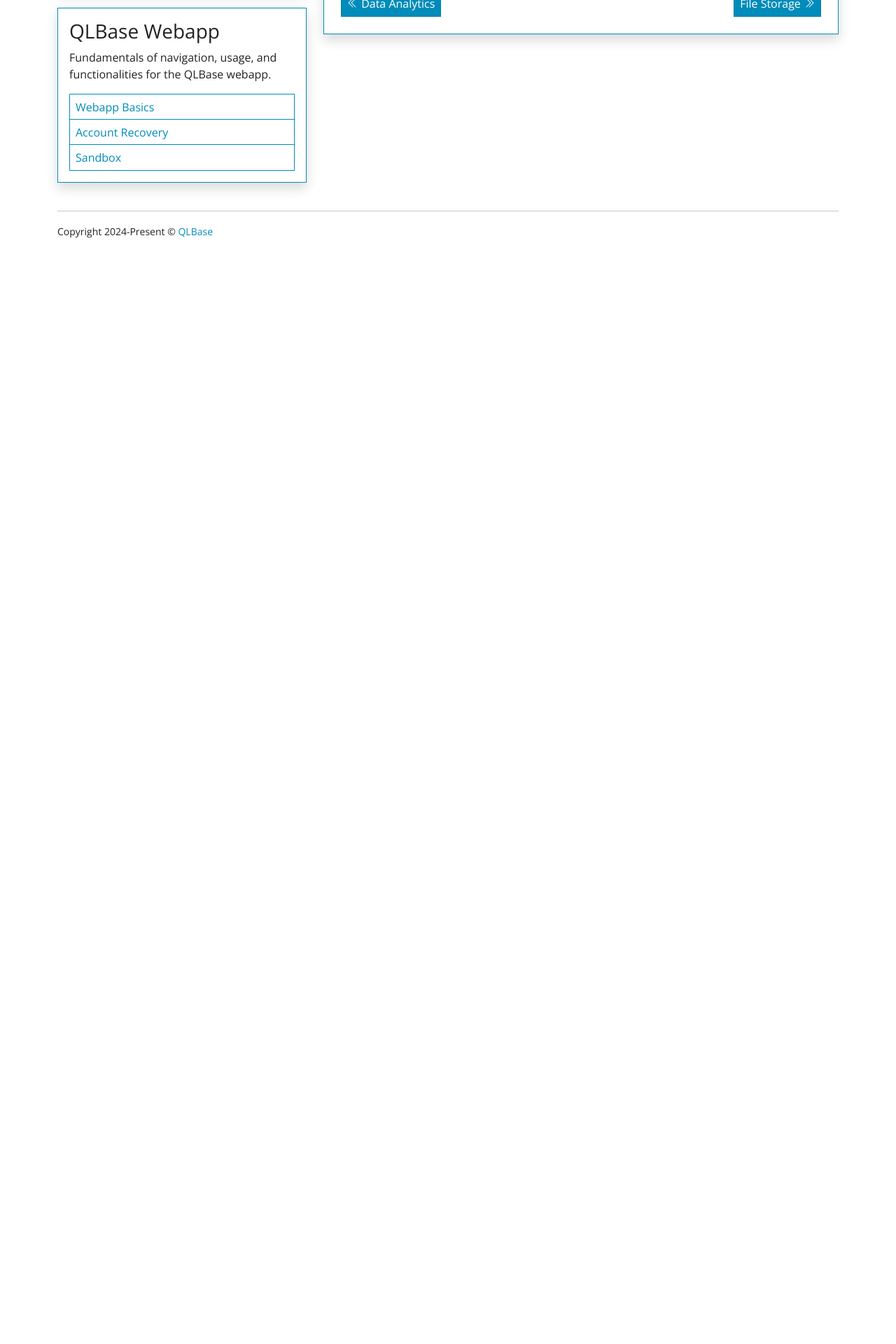
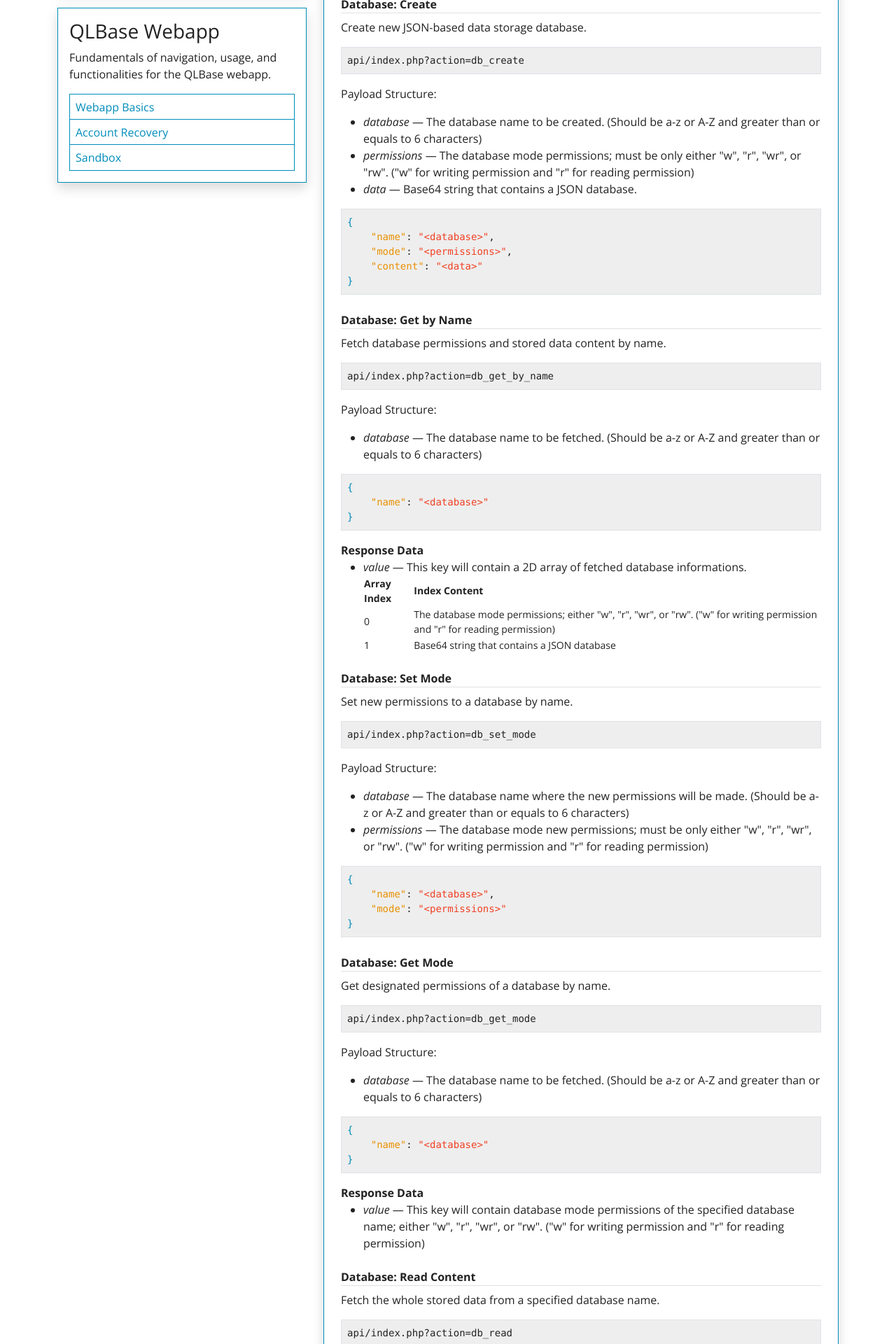
Before and after one commit to nthnn/QLBase, a Vue app in the folder documentations/: page /database in a window 1280 px wide. Shown: the part 800-2720 px from the top of the page at 70% size. Before the commit the page ends 1190 px from the top, so only its background shows below. Built offline with nearby package versions, Linux system fonts and the light colour scheme.

Commit message:
Complete Database API documentations.

```diff
--- a/documentations/src/views/Database.vue
+++ b/documentations/src/views/Database.vue
@@ -44,6 +44,183 @@
 
     <h4 class="border-bottom">📡 Authentication API Calls</h4>
     <hr/>
+
+    <b class="mt-4 mb-2 d-block border-bottom fw-bold">Database: Create</b>
+    <p>Create new JSON-based data storage database.</p>
+    <pre class="bg-secondary border-gray border rounded p-2">api/index.php?action=db_create</pre>
+
+    <p>Payload Structure:</p>
+    <ul>
+        <li><i>database</i> &mdash; The database name to be created. (Should be a-z or A-Z and greater than or equals to 6 characters)</li>
+        <li><i>permissions</i> &mdash; The database mode permissions; must be only either &quot;w&quot;, &quot;r&quot;, &quot;wr&quot;, or &quot;rw&quot;. (&quot;w&quot; for writing permission and &quot;r&quot; for reading permission)</li>
+        <li><i>data</i> &mdash; Base64 string that contains a JSON database.</li>
+    </ul>
+
+    <pre class="bg-secondary border-gray border rounded p-2"><span class="text-primary">{</span>
+    <span class="text-warning">"name"</span>: <span class="text-danger">"&lt;database&gt;"</span>,
+    <span class="text-warning">"mode"</span>: <span class="text-danger">"&lt;permissions&gt;"</span>,
+    <span class="text-warning">"content"</span>: <span class="text-danger">"&lt;data&gt;"</span>
+<span class="text-primary">}</span></pre>
+
+    <b class="mt-4 mb-2 d-block border-bottom fw-bold">Database: Get by Name</b>
+    <p>Fetch database permissions and stored data content by name.</p>
+    <pre class="bg-secondary border-gray border rounded p-2">api/index.php?action=db_get_by_name</pre>
+
+    <p>Payload Structure:</p>
+    <ul>
+        <li><i>database</i> &mdash; The database name to be fetched. (Should be a-z or A-Z and greater than or equals to 6 characters)</li>
+    </ul>
+
+    <pre class="bg-secondary border-gray border rounded p-2"><span class="text-primary">{</span>
+    <span class="text-warning">"name"</span>: <span class="text-danger">"&lt;database&gt;"</span>
+<span class="text-primary">}</span></pre>
+
+    <b>Response Data</b>
+    <ul>
+        <li>
+            <i>value</i> &mdash; This key will contain a 2D array of fetched database informations.
+            <table class="table table-hover">
+                <tr>
+                    <th>Array Index</th>
+                    <th>Index Content</th>
+                </tr>
+                <tr>
+                    <td>0</td>
+                    <td>The database mode permissions; either "w", "r", "wr", or "rw". ("w" for writing permission and "r" for reading permission)</td>
+                </tr>
+                <tr>
+                    <td>1</td>
+                    <td>Base64 string that contains a JSON database</td>
+                </tr>
+            </table>
+        </li>
+    </ul>
+
+    <b class="mt-4 mb-2 d-block border-bottom fw-bold">Database: Set Mode</b>
+    <p>Set new permissions to a database by name.</p>
+    <pre class="bg-secondary border-gray border rounded p-2">api/index.php?action=db_set_mode</pre>
+
+    <p>Payload Structure:</p>
+    <ul>
+        <li><i>database</i> &mdash; The database name where the new permissions will be made. (Should be a-z or A-Z and greater than or equals to 6 characters)</li>
+        <li><i>permissions</i> &mdash; The database mode new permissions; must be only either &quot;w&quot;, &quot;r&quot;, &quot;wr&quot;, or &quot;rw&quot;. (&quot;w&quot; for writing permission and &quot;r&quot; for reading permission)</li>
+    </ul>
+
+    <pre class="bg-secondary border-gray border rounded p-2"><span class="text-primary">{</span>
+    <span class="text-warning">"name"</span>: <span class="text-danger">"&lt;database&gt;"</span>,
+    <span class="text-warning">"mode"</span>: <span class="text-danger">"&lt;permissions&gt;"</span>
+<span class="text-primary">}</span></pre>
+
+    <b class="mt-4 mb-2 d-block border-bottom fw-bold">Database: Get Mode</b>
+    <p>Get designated permissions of a database by name.</p>
+    <pre class="bg-secondary border-gray border rounded p-2">api/index.php?action=db_get_mode</pre>
+
+    <p>Payload Structure:</p>
+    <ul>
+        <li><i>database</i> &mdash; The database name to be fetched. (Should be a-z or A-Z and greater than or equals to 6 characters)</li>
+    </ul>
+
+    <pre class="bg-secondary border-gray border rounded p-2"><span class="text-primary">{</span>
+    <span class="text-warning">"name"</span>: <span class="text-danger">"&lt;database&gt;"</span>
+<span class="text-primary">}</span></pre>
+
+    <b>Response Data</b>
+    <ul>
+        <li><i>value</i> &mdash; This key will contain database mode permissions of the specified database name; either "w", "r", "wr", or "rw". ("w" for writing permission and "r" for reading permission)</li>
+    </ul>
+
+    <b class="mt-4 mb-2 d-block border-bottom fw-bold">Database: Read Content</b>
+    <p>Fetch the whole stored data from a specified database name.</p>
+    <pre class="bg-secondary border-gray border rounded p-2">api/index.php?action=db_read</pre>
+
+    <p>Payload Structure:</p>
+    <ul>
+        <li><i>database</i> &mdash; The database name to be fetched. (Should be a-z or A-Z and greater than or equals to 6 characters)</li>
+    </ul>
+
+    <pre class="bg-secondary border-gray border rounded p-2"><span class="text-primary">{</span>
+    <span class="text-warning">"name"</span>: <span class="text-danger">"&lt;database&gt;"</span>
+<span class="text-primary">}</span></pre>
+
+    <b>Response Data</b>
+    <ul>
+        <li><i>value</i> &mdash; This key will contain database in JSON object form.</li>
+    </ul>
+
+    <b class="mt-4 mb-2 d-block border-bottom fw-bold">Database: Write Content</b>
+    <p>Overwrite the whole stored data contents of a specified database name.</p>
+    <pre class="bg-secondary border-gray border rounded p-2">api/index.php?action=db_write</pre>
+
+    <p>Payload Structure:</p>
+    <ul>
+        <li><i>database</i> &mdash; The database name to be fetched. (Should be a-z or A-Z and greater than or equals to 6 characters)</li>
+        <li><i>data</i> &mdash; Base64 string that contains a JSON database.</li>
+    </ul>
+
+    <pre class="bg-secondary border-gray border rounded p-2"><span class="text-primary">{</span>
+    <span class="text-warning">"name"</span>: <span class="text-danger">"&lt;database&gt;"</span>,
+    <span class="text-warning">"content"</span>: <span class="text-danger">"&lt;data&gt;"</span>
+<span class="text-primary">}</span></pre>
+
+    <b class="mt-4 mb-2 d-block border-bottom fw-bold">Database: Write Content</b>
+    <p>Overwrite the whole stored data contents of a specified database name.</p>
+    <pre class="bg-secondary border-gray border rounded p-2">api/index.php?action=db_write</pre>
+
+    <p>Payload Structure:</p>
+    <ul>
+        <li><i>database</i> &mdash; The database name to be fetched. (Should be a-z or A-Z and greater than or equals to 6 characters)</li>
+        <li><i>data</i> &mdash; Base64 string that contains a JSON database.</li>
+    </ul>
+
+    <pre class="bg-secondary border-gray border rounded p-2"><span class="text-primary">{</span>
+    <span class="text-warning">"name"</span>: <span class="text-danger">"&lt;database&gt;"</span>,
+    <span class="text-warning">"content"</span>: <span class="text-danger">"&lt;data&gt;"</span>
+<span class="text-primary">}</span></pre>
+
+<b class="mt-4 mb-2 d-block border-bottom fw-bold">Database: Delete</b>
+    <p>Delete a whole database by a specified name.</p>
+    <pre class="bg-secondary border-gray border rounded p-2">api/index.php?action=db_write</pre>
+    <div class="alert alert-danger">
+        <p class="mb-0">This action cannot be reversed.</p>
+    </div>
+
+    <p>Payload Structure:</p>
+    <ul>
+        <li><i>database</i> &mdash; The database name to be fetched. (Should be a-z or A-Z and greater than or equals to 6 characters)</li>
+    </ul>
+
+    <pre class="bg-secondary border-gray border rounded p-2"><span class="text-primary">{</span>
+    <span class="text-warning">"name"</span>: <span class="text-danger">"&lt;database&gt;"</span>
+<span class="text-primary">}</span></pre>
+
+    <b class="mt-4 mb-2 d-block border-bottom fw-bold">Database: Fetch All</b>
+    <p>Fetch all database list of names and permissions.</p>
+    <pre class="bg-secondary border-gray border rounded p-2">api/index.php?action=db_fetch_all</pre>
+
+    <b>Example Payload</b>
+    <pre class="bg-secondary border-gray border rounded p-2"><span class="text-primary">{}</span></pre>
+
+    <b>Response Data</b>
+    <ul>
+        <li>
+            <i>value</i> &mdash; This key will contain a 2D array of fetched database names and permissions.
+            <table class="table table-hover">
+                <tr>
+                    <th>Array Index</th>
+                    <th>Index Content</th>
+                </tr>
+                <tr>
+                    <td>0</td>
+                    <td>The name of the fetched database.</td>
+                </tr>
+                <tr>
+                    <td>1</td>
+                    <td>The database mode permissions; either "w", "r", "wr", or "rw". ("w" for writing permission and "r" for reading permission)</td>
+                </tr>
+            </table>
+        </li>
+    </ul>
+
     <div class="row">
         <div class="col-6">
             <RouterLink to="/data-analytics" class="btn btn-primary">
```
